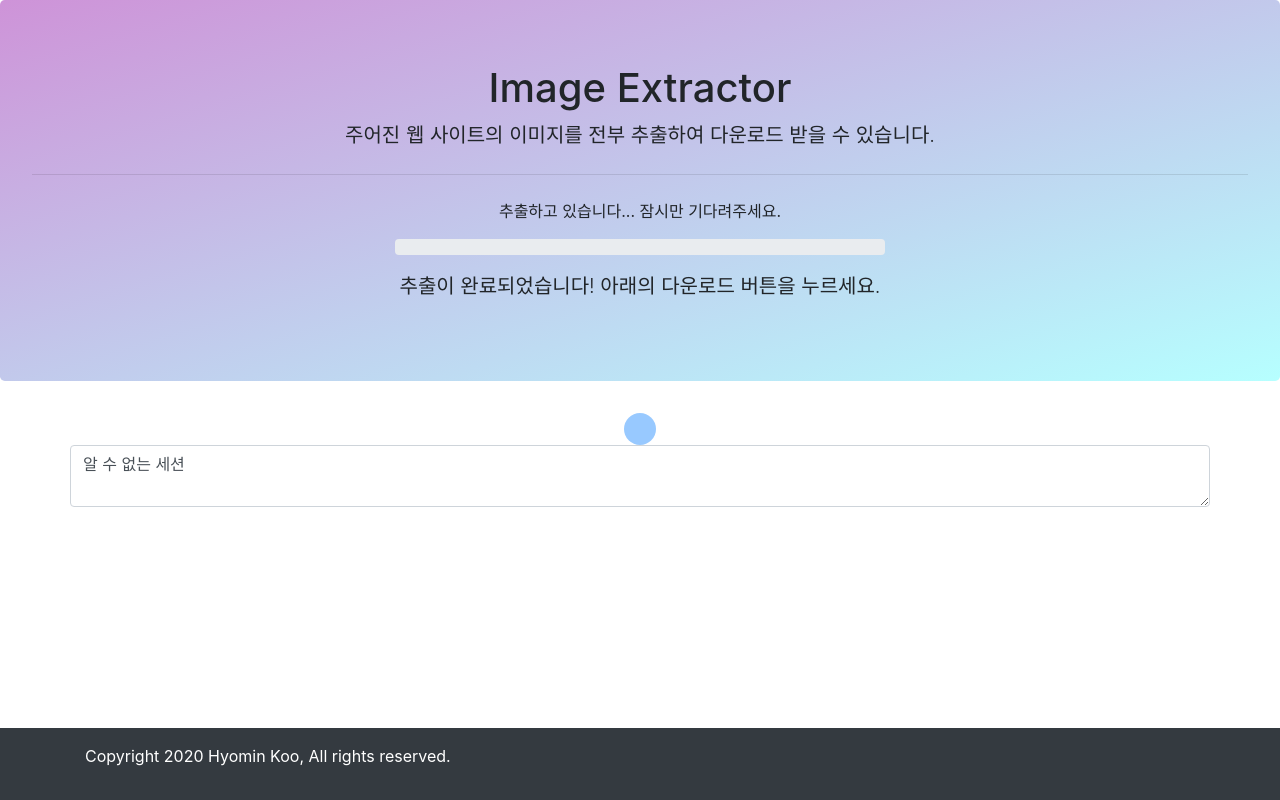
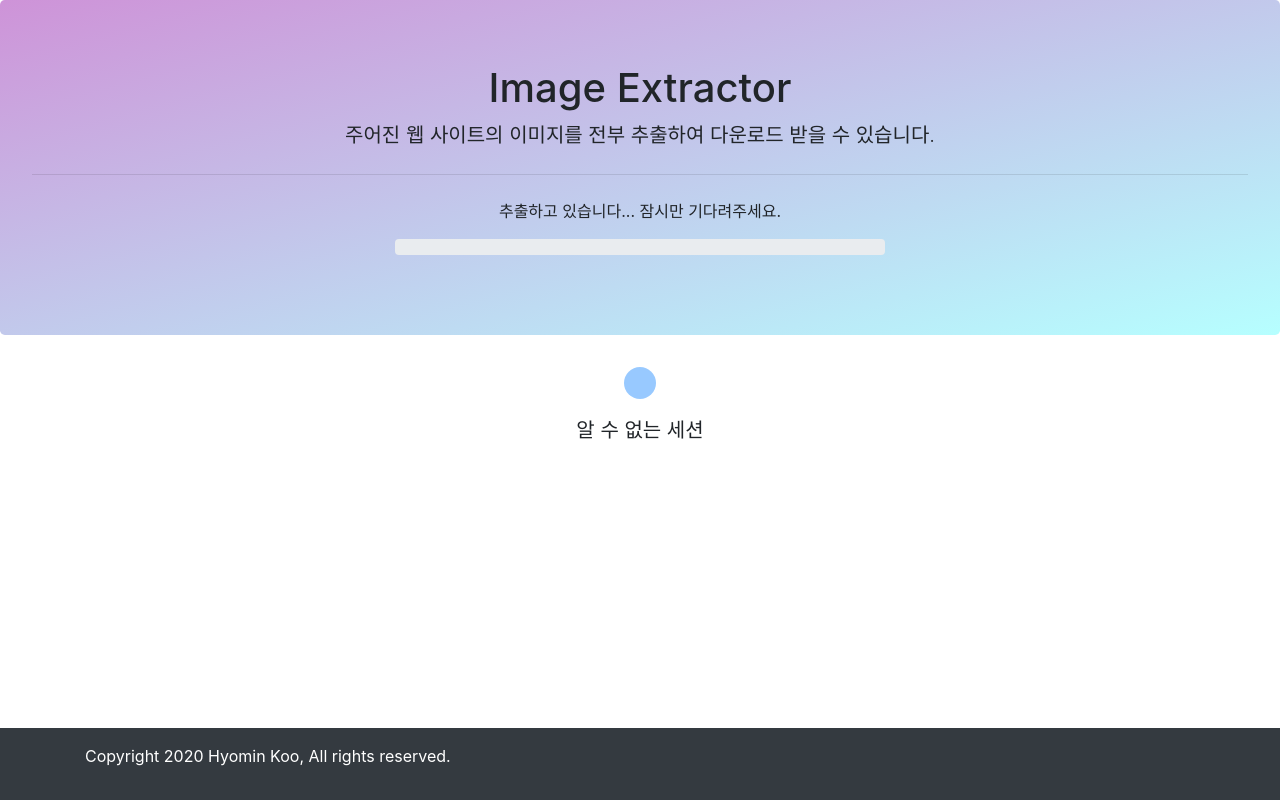
Before and after one commit to EATSTEAK/imageExtractor, a Django app: template templates/extract.html in a window 1280 px wide. Run offline with Django 3.2, Linux system fonts and the light colour scheme; the template is opened without the code that fills it, so the values that code supplies are empty.

Commit message:
Frontend improvements.

```diff
--- a/imageExtractor/consumers.py
+++ b/imageExtractor/consumers.py
@@ -23,7 +23,7 @@ class RequestConsumer(AsyncWebsocketConsumer):
         progress = 0
         while self.connected:
             await asyncio.sleep(2)
-            sys.stdout.write('Check Requests\n')
+            # sys.stdout.write('Check Requests\n')
             requests = await database_sync_to_async(self.get_session_request)()
             if not await database_sync_to_async(self.session_is_unique)(requests):
                 await self.send(json.dumps({
@@ -44,7 +44,7 @@ class RequestConsumer(AsyncWebsocketConsumer):
                 progress = req_progress
                 if status == 0:
                     await self.send(json.dumps({
-                        'message': '처리 중입니다...(' + str(progress) + ')',
+                        'message': '처리 중입니다...(' + str(progress) + '%)',
                         'status': 0,
                         'progress': progress
                     }))
--- a/templates/extract.html
+++ b/templates/extract.html
@@ -1,9 +1,10 @@
 {% extends 'index.html' %}
 
 {% block progress %}
-    <div id="jumbo-progress">
-    <p>추출하고 있습니다... 잠시만 기다려주세요.</p>
-    <p class="lead">
+    <div>
+        <p id="jumbo-progress">추출하고 있습니다... 잠시만 기다려주세요.</p>
+        <p id="jumbo-completed" class="d-none lead">추출이 완료되었습니다! 아래의 다운로드 버튼을 누르세요.</p>
+        <p class="lead">
         <div class="row justify-content-center">
             <div class="col-9 col-sm-7 col-md-5">
                 <div class="progress">
@@ -12,10 +13,7 @@
                 </div>
             </div>
         </div>
-    </p>
-    </div>
-    <div id="jumbo-completed text-center">
-        <p class="lead">추출이 완료되었습니다! 아래의 다운로드 버튼을 누르세요.</p>
+        </p>
     </div>
 {% endblock %}
 
@@ -27,12 +25,16 @@
         <div id="download" class="d-none">
             <button class="btn btn-primary" id="download" onclick="download()">다운로드</button>
         </div>
-        <textarea class="form-control" id="log"></textarea>
+    </div>
+    <div class="my-3 text-center">
+        <p id="last" class="text-muted"></p>
+        <p id="current" class="lead"></p>
     </div>
 
     <script>
         const url = new URL(window.location.href)
         const id = '{{ req_id }}'
+        const log = []
         if (id) {
             console.log('Establishing Connection...')
             const socketServer = new WebSocket(
@@ -44,15 +46,18 @@
                 document.getElementById('progress').setAttribute('aria-valuenow', data['progress'])
                 document.getElementById('progress').setAttribute('style', 'width: ' + data['progress'] + '%')
                 switch (data['status']) {
-                    case '0':
+                    case 0:
+                        document.getElementById('progress').classList.add('bg-info')
+                        document.getElementById('progress').classList.remove('bg-success')
+                        document.getElementById('progress').classList.remove('bg-danger')
                         break
-                    case '1':
+                    case 1:
                         document.getElementById('loading').classList.add('d-none')
                         document.getElementById('download').classList.remove('d-none')
                         document.getElementById('progress').classList.remove('bg-info')
                         document.getElementById('progress').classList.add('bg-success')
                         document.getElementById('jumbo-progress').classList.add('d-none')
-                        document.getElementById('jumbo-completed').classList.add('d-block')
+                        document.getElementById('jumbo-completed').classList.add('d-inline')
                         document.getElementById('jumbo-completed').classList.remove('d-none')
                         break
                     default:
@@ -60,23 +65,31 @@
                         document.getElementById('progress').classList.add('bg-danger')
                         break
                 }
-                document.querySelector('#log').value += (data['message'] + '\n')
+                updateLog(data['message'] + '\n')
             }
 
             socketServer.onopen = function (e) {
-                document.querySelector('#log').value = '서버와 연결이 수립되었습니다...\n'
+                updateLog('서버와 연결이 수립되었습니다...\n')
             }
 
             socketServer.onclose = function (e) {
-                document.querySelector('#log').value += '서버와 연결이 끊겼습니다.\n'
+                updateLog('서버와 연결이 끊겼습니다.\n')
             }
         } else {
-            document.querySelector('#log').value += '알 수 없는 세션\n'
+            updateLog('알 수 없는 세션\n')
         }
 
         function download() {
             window.location.pathname = '/download'
         }
 
+        function updateLog(message) {
+            log.push(message)
+            const last = log.length > 1 ? log[log.length - 2] : ''
+            const current = log.length > 0 ? log[log.length - 1] : ''
+            document.getElementById('last').innerText = last
+            document.getElementById('current').innerText = current
+        }
+
     </script>
 {% endblock %}
```
Also changed, not shown: imageExtractor/image_crawler.py (+6 -3 lines), db.sqlite3.
